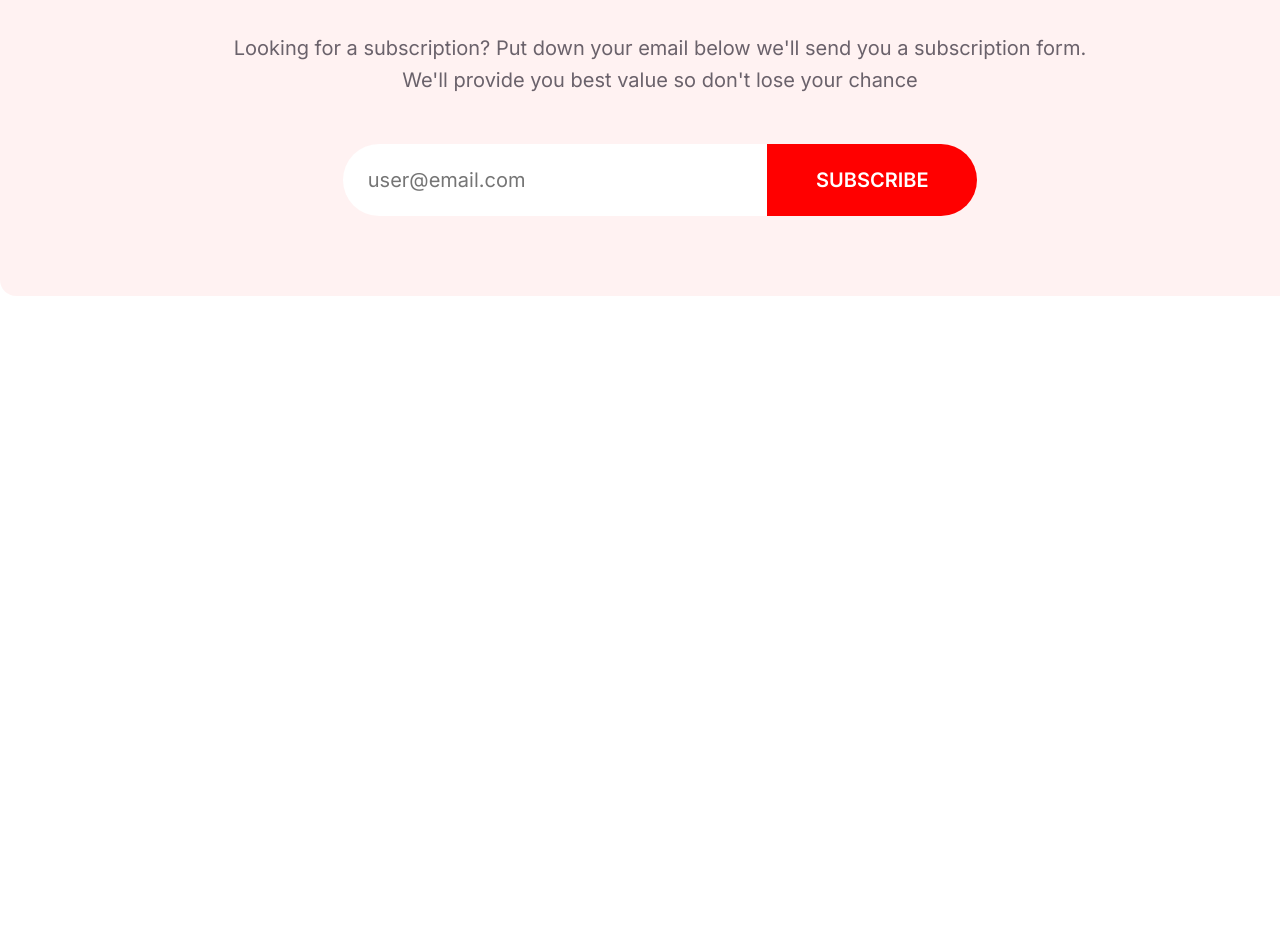
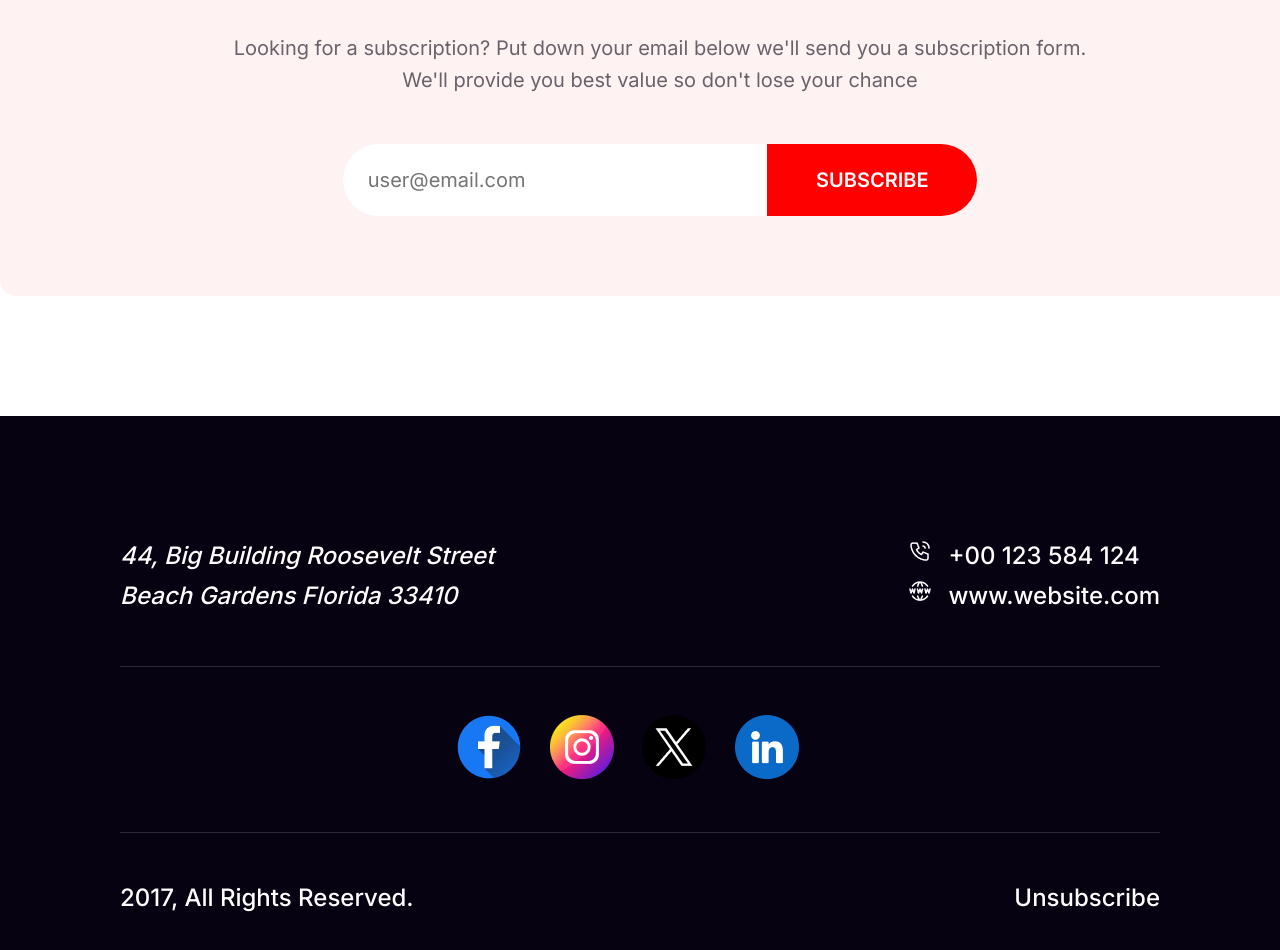
Before and after one commit to rznayeem/first-assignment, a plain HTML site: page index.html in a window 1280 px wide. Shown: the part 4632-5582 px from the top of the page. Before the commit the page ends 4928 px from the top, so only its background shows below. Drawn offline with Linux system fonts and the light colour scheme.

Commit message:
added footer section

```diff
--- a/index.html
+++ b/index.html
@@ -17,13 +17,12 @@
   </header>
   <main>
     <section class="catagories">
-
       <h1 class="offer-catagories">65% OFF</h1>
       <h3 class="offer-description">OUR HOLIDAY DEALS ARE BETTER</h3>
       <h2 class="catagories-heading">ALL CATEGORIES</h2>
       <img class="catagories-image" src="images/New-Year-Photo.png" alt="Image of Happy New Year">
+    </section>
 
-    </section>
     <section class="party">
       <div class="party-section">
         <div class="party-container">
@@ -40,33 +39,16 @@
         <img class="party-img" src="images/Group-70.png" alt="Image of 2024">
       </div>
     </section>
+
     <section class="schedule">
       <div class="schedule-container">
         <h3><span class="sch-span">Place:</span> New Park Hotel<br>
           <span class="sch-span">Date:</span> 31 December Night 2023<br>
           <span class="sch-span">Time:</span> Evening 7.30 pm to 12.30 am
         </h3>
-
       </div>
       <button class="schedule-btn">JOIN NOW</button>
     </section>
-    <!-- <section class="offer">
-      <div class="offer-container">
-        <h3 class="offer-title-2">NEW BEST OFFER</h3>
-        <h1 class="offer-title">Coming Soon</h1>
-        <p class="resolution">Wanna know more about our latest offers? Here's some details. That's what our new
-          year resolution. You'll get
-          best offer from us</p>
-      </div>
-      <div class="offer-img-container">
-        <img src="images/Ellipse-1.png" alt="Image of Customers" class="offer-img">
-      </div>
-      <div class="2024-container">
-        <h1>2024</h1>
-        <p>We'll provide you best services. Keep an eye for more</p>
-        <img src="images/Group-96.png" alt="New Year Logo" class="happy-new-year">
-      </div>
-    </section> -->
 
     <section class="portfolio">
       <div class="portfolio-2">
@@ -100,7 +82,30 @@
 
   </main>
   <footer>
-
+    <div class="row-1">
+      <div>
+        <address>
+          44, Big Building Roosevelt Street<br>
+          Beach Gardens Florida 33410
+        </address>
+      </div>
+      <div class="footer-contaact">
+        <span><img src="images/Call.png" alt="">+00 123 584 124</span>
+        <span><img src="images/Website.png" alt="">www.website.com</span>
+      </div>
+    </div>
+    <div class="row-2">
+      <div class="social-media">
+        <a href=""><img src="images/Facebook.png" alt=""></a>
+        <a href=""><img src="images/Instagram.png" alt=""></a>
+        <a href=""><img src="images/Twitter.png" alt=""></a>
+        <a href=""><img src="images/Linkedin.png" alt=""></a>
+      </div>
+    </div>
+    <div class="row-3">
+      <p>2017, All Rights Reserved.</p>
+      <button class="unsubscribe">Unsubscribe</button>
+    </div>
   </footer>
 </body>
 
--- a/styles/style.css
+++ b/styles/style.css
@@ -240,9 +240,7 @@ header {
   line-height: 32px;
 }
 
-.sbs {
-  margin-left: 0;
-}
+/* newsletter section styles */
 
 .newsletter {
   border-radius: 16px;
@@ -297,3 +295,66 @@ input[type="submit"] {
   font-weight: 600;
   cursor: pointer;
 }
+
+/* footer section styles */
+
+footer {
+  margin-top: 120px;
+  padding: 120px;
+  background: #070211;
+  /* color: #FFF; */
+}
+
+.row-1 {
+  display: flex;
+  justify-content: space-between;
+  border-bottom: solid rgba(255, 255, 255, 0.15) 1px;
+  color: #FFF;
+  font-family: Inter;
+  font-size: 24px;
+  font-weight: 500;
+  line-height: 40px;
+  padding-bottom: 50px;
+}
+
+.footer-contaact span {
+  display: block;
+}
+
+.footer-contaact span img {
+  margin-right: 16px;
+}
+
+.row-2 {
+  display: flex;
+  justify-content: center;
+  border-bottom: solid rgba(255, 255, 255, 0.15) 1px;
+  padding: 48px 0 48px 0;
+}
+
+.social-media a {
+  margin-right: 24px;
+}
+
+.row-3 {
+  display: flex;
+  justify-content: space-between;
+  color: #FFF;
+  font-family: Inter;
+  font-size: 24px;
+  font-weight: 500;
+  padding-top: 50px;
+}
+
+.unsubscribe {
+  font-family: Inter;
+  font-size: 24px;
+  font-weight: 500;
+  background: transparent;
+  border: none;
+  outline: none;
+  padding: 0;
+  color: #FFF;
+  cursor: pointer;
+
+}
```
